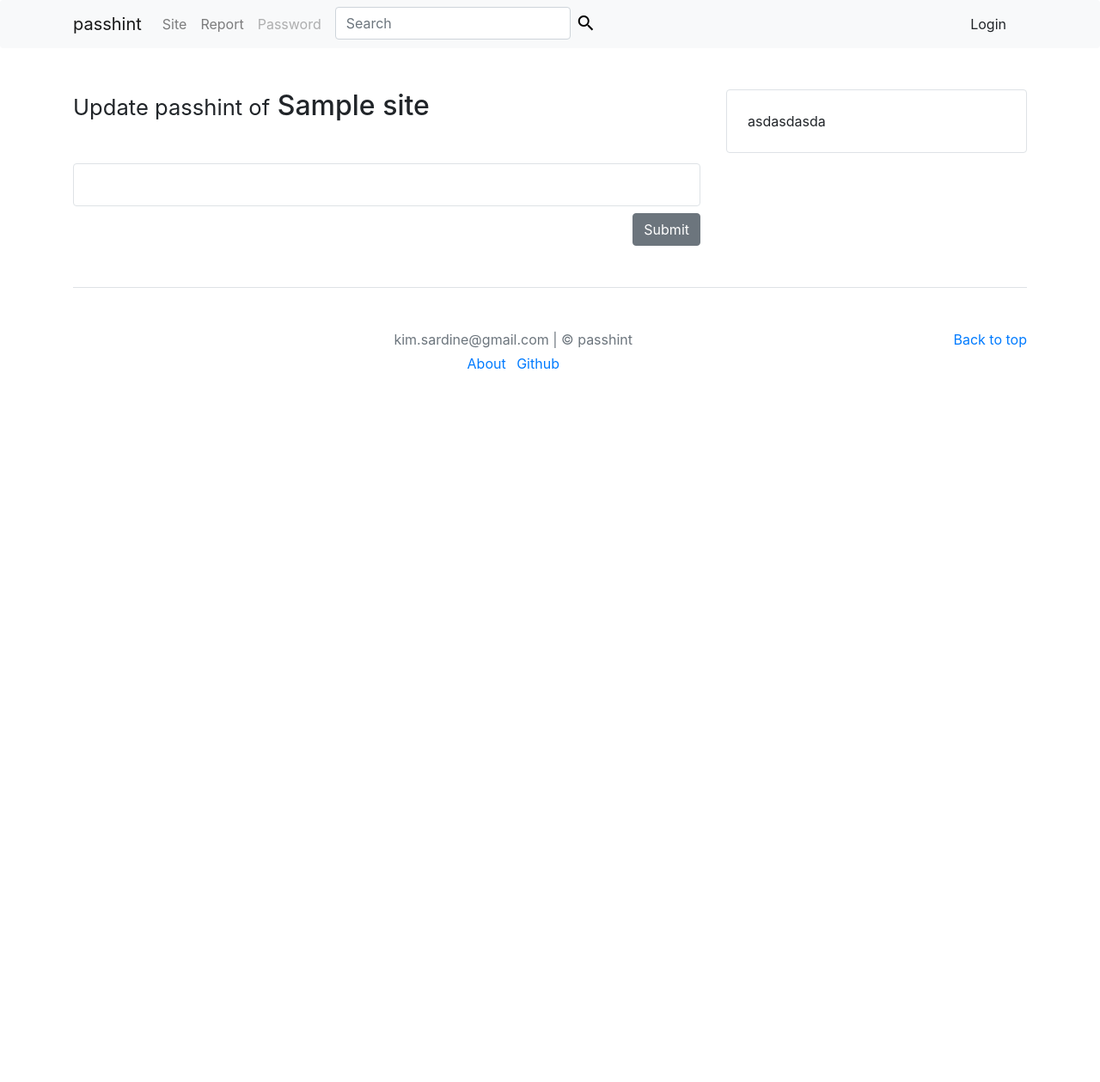
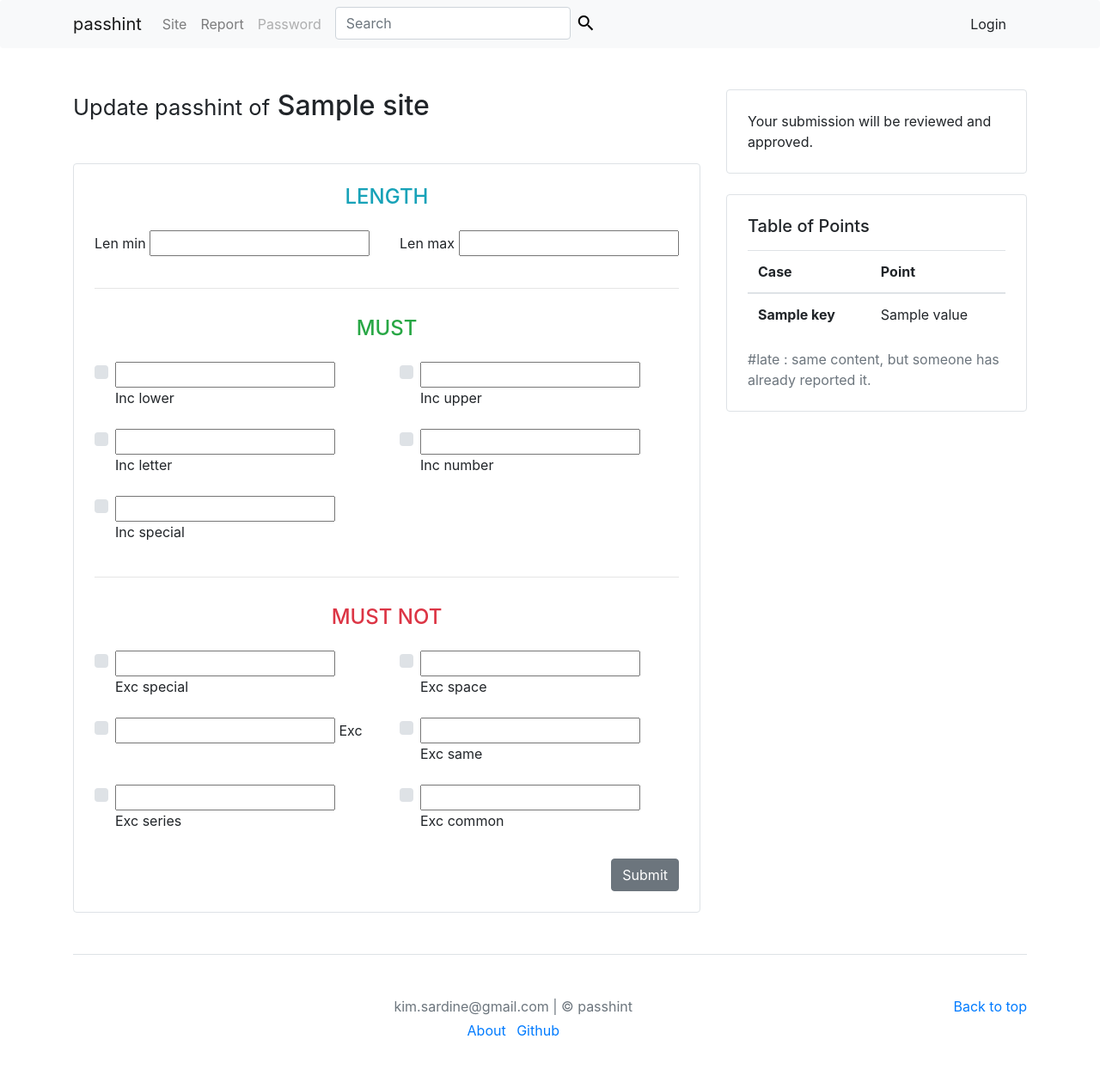
Before and after one commit to kim-sardine/passhint, a Django app: template report/templates/report/report_ruleset.html in a window 1280 px wide. Shown: the whole page at 86% size. Before the commit the page ends 429 px from the top, so only its background shows below. Run offline with Django 3.2, Linux system fonts and the light colour scheme; the template is opened without the code that fills it: most values are stand-ins (such as "Sample title", 1, 10 or a date in 2020); form fields are guessed from the names that the template uses; parts of the project's set-up code (start-up, migrations or seed data) failed here and were passed over; some libraries are stand-ins or nearby versions.

Commit message:
Report Form 구현 및 우측 테이블 구성

```diff
--- /dev/null
+++ b/config/templates/form/report/ruleset_checkbox.html
@@ -0,0 +1,25 @@
+{% load widget_tweaks %}
+<div class="col-lg-6 form-group">
+    <div class="custom-control custom-checkbox">
+        {% if form.is_bound %}
+            {% if element.errors %}
+                {% render_field element class="custom-control-input is-invalid" %}
+                {% for error in element.errors %}
+                    <div class="invalid-feedback">
+                        {{ error }}
+                    </div>
+                {% endfor %}
+            {% else %}
+                {% render_field element class="custom-control-input is-valid" %}
+            {% endif %}
+        {% else %}
+            {% render_field element class="custom-control-input" %}
+            {% endif %}
+
+        <label class="custom-control-label" for="customCheck1">{{element.label_tag}}</label>
+
+        {% if element.help_text %}
+            <small class="form-text text-muted">{{ element.help_text }}</small>
+        {% endif %}
+    </div>
+</div>
--- /dev/null
+++ b/config/templates/form/report/ruleset_len.html
@@ -0,0 +1,23 @@
+{% load widget_tweaks %}
+<div class="col-lg-6 form-group">
+    {{ element.label_tag }}
+
+    {% if form.is_bound %}
+        {% if element.errors %}
+            {% render_field element class="form-control is-invalid" %}
+            {% for error in element.errors %}
+                <div class="invalid-feedback">
+                    {{ error }}
+                </div>
+            {% endfor %}
+        {% else %}
+            {% render_field element class="form-control is-valid" %}
+        {% endif %}
+    {% else %}
+        {% render_field element class="form-control" %}
+    {% endif %}
+
+    {% if element.help_text %}
+        <small class="form-text text-muted">{{ element.help_text }}</small>
+    {% endif %}
+</div>
--- a/passhint/models.py
+++ b/passhint/models.py
@@ -101,7 +101,12 @@ class Rule(TimeStampedModel):
     desc_short = models.CharField(max_length=200)
     error_ko = models.CharField(max_length=200)
     error_en = models.CharField(max_length=200)
+    label = models.CharField(max_length=50, default="New rule")
     level = models.CharField(max_length=15, choices=LEVEL_CHOICES)
+
+
+    class Meta:
+        ordering = ['-name']
 
     def __str__(self):
         return '{}-{}'.format(self.name, self.desc_short)
@@ -117,7 +122,6 @@ class BaseRuleSet(models.Model):
     exc_id = models.BooleanField(default=False)
     exc_same = models.BooleanField(default=False)
     exc_series = models.BooleanField(default=False)
-    exc_id = models.BooleanField(default=False)
     exc_common = models.BooleanField(default=False)
 
     inc_special = models.BooleanField(default=False)
--- /dev/null
+++ b/report/templates/report/point_table.html
@@ -0,0 +1,19 @@
+{% load i18n %}
+<h5 class="mb-3">{% trans "Table of Points" %}</h5>
+<table class="table">
+    <thead>
+        <tr>
+            <th scope="col">Case</th>
+            <th scope="col">Point</th>
+        </tr>
+    </thead>
+    <tbody>
+        {% for key, value in point_dict.items %}
+            <tr>
+                <th scope="row">{{key}}</th>
+                <td>{{value}}</td>
+            </tr>
+        {% endfor %}
+    </tbody>
+</table>
+<span class="text-muted">{% trans "#late : same content, but someone has already reported it." %}</span>
--- a/report/templates/report/report_ruleset.html
+++ b/report/templates/report/report_ruleset.html
@@ -27,42 +27,52 @@
                         </div>
                     {% endif %}
 
-                    {% for field in form.visible_fields %}
-                        <div class="form-group">
-                            {{ field.label_tag }}
+                    <div class="row">
+                        <div class="col-lg-12 text-center mb-3 text-info">
+                            <h4>LENGTH</h4>
+                        </div>
+                        {% include "form/report/ruleset_len.html" with form=form element=form.len_min %}
+                        {% include "form/report/ruleset_len.html" with form=form element=form.len_max %}
+                    </div>
+                    <hr>
+                    <div class="row">
+                        <div class="col-lg-12 text-center my-3 text-success">
+                            <h4>MUST</h4>
+                        </div>
+                        {% include "form/report/ruleset_checkbox.html" with form=form element=form.inc_lower %}
+                        {% include "form/report/ruleset_checkbox.html" with form=form element=form.inc_upper %}
+                        {% include "form/report/ruleset_checkbox.html" with form=form element=form.inc_letter %}
+                        {% include "form/report/ruleset_checkbox.html" with form=form element=form.inc_number %}
+                        {% include "form/report/ruleset_checkbox.html" with form=form element=form.inc_special %}
+                    </div>
+                    <hr>
+                    <div class="row">
+                        <div class="col-lg-12 text-center my-3 text-danger">
+                            <h4>MUST NOT</h4>
+                        </div>
+                        {% include "form/report/ruleset_checkbox.html" with form=form element=form.exc_special %}
+                        {% include "form/report/ruleset_checkbox.html" with form=form element=form.exc_space %}
+                        {% include "form/report/ruleset_checkbox.html" with form=form element=form.exc_id %}
+                        {% include "form/report/ruleset_checkbox.html" with form=form element=form.exc_same %}
+                        {% include "form/report/ruleset_checkbox.html" with form=form element=form.exc_series %}
+                        {% include "form/report/ruleset_checkbox.html" with form=form element=form.exc_common %}
+                    </div>
 
-                            {% if form.is_bound %}
-                                {% if field.errors %}
-                                    {% render_field field class="form-control is-invalid" %}
-                                    {% for error in field.errors %}
-                                        <div class="invalid-feedback">
-                                            {{ error }}
-                                        </div>
-                                    {% endfor %}
-                                {% else %}
-                                    {% render_field field class="form-control is-valid" %}
-                                {% endif %}
-                            {% else %}
-                                {% render_field field class="form-control" %}
-                            {% endif %}
-
-                            {% if field.help_text %}
-                                <small class="form-text text-muted">{{ field.help_text }}</small>
-                            {% endif %}
-                        </div>
-                    {% endfor %}
-                </div>
-
-                <div class="text-right mt-2">
-                    <button type="submit" class="btn btn-secondary">{% trans "Submit" %}</button>
+                    <div class="text-right mt-2">
+                        <button type="submit" class="btn btn-secondary">{% trans "Submit" %}</button>
+                    </div>
                 </div>
             </form>
         </div>
 
     </div>
     <div class="col-lg-4">
-        <div class="p-4 border rounded">
-            asdasdasda
+        <div class="p-4 border rounded mt-4 mt-lg-0">
+            {% trans "Your submission will be reviewed and approved." %}
+        </div>
+
+        <div class="p-4 border rounded mt-4">
+            {% include "report/point_table.html" with point_dict=point_dict %}
         </div>
     </div>
 </div>
```
Also changed, not shown: passhint/common.py (+8 -8 lines), report/admin.py (+9 -9 lines), report/forms.py (+6 -6 lines), report/templates/report/report_site.html (+6 -2 lines), report/views.py (+8 -3 lines), passhint/migrations/0017_auto_20180224_1850.py (added).
